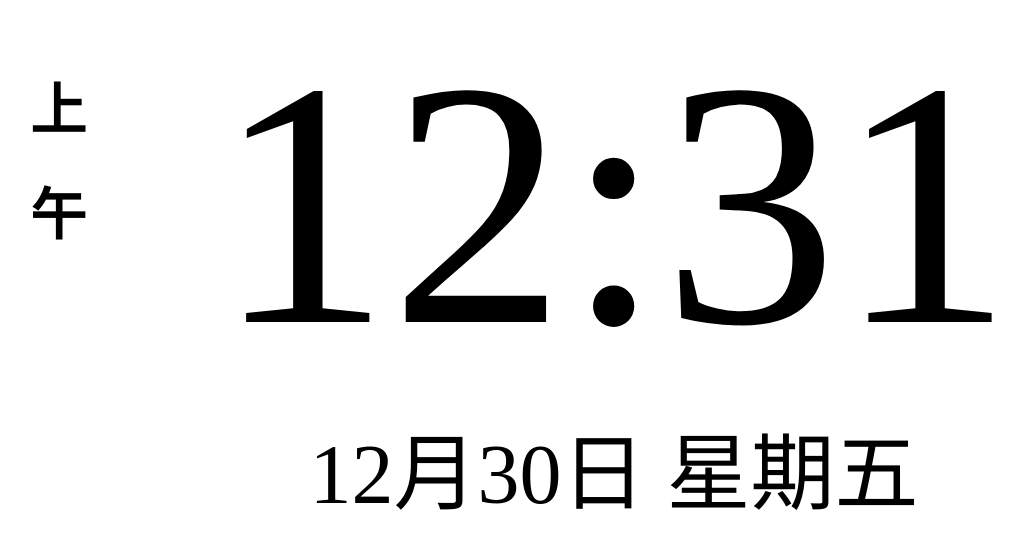
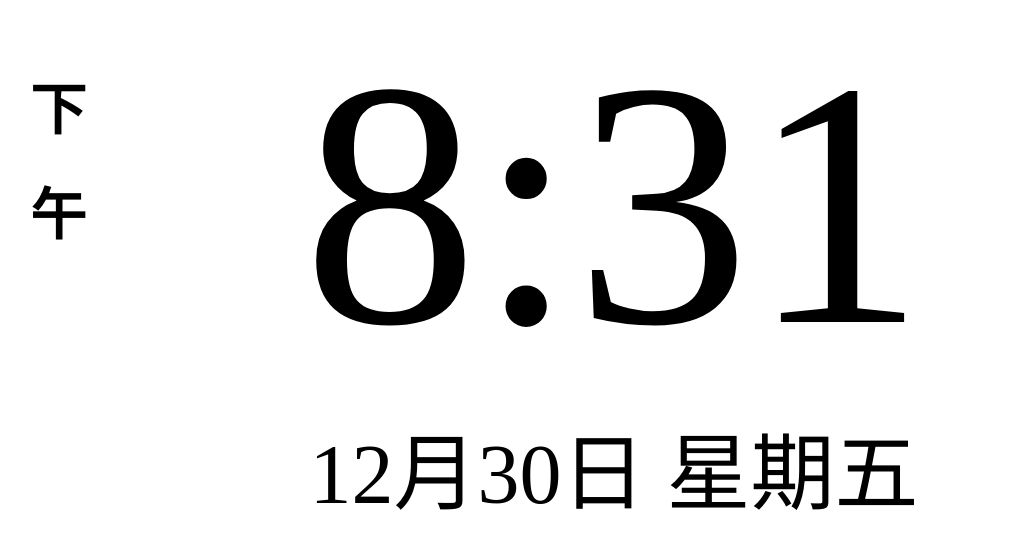
Before and after one commit to JingJingJingJingJingJing/MyKindleClock, a plain HTML site: page index.html in a window 1280 px wide. Shown: the part 227-776 px from the top of the page, without its empty margins (26-1049 px from the left). Drawn offline with Linux system fonts and the light colour scheme.

Commit message:
Update index.html

```diff
--- a/index.html
+++ b/index.html
@@ -35,7 +35,7 @@
       // 时钟模块
       function clock() {
         var date = new Date()
-        var utc8DiffMinutes = date.getTimezoneOffset() //+ 540
+        var utc8DiffMinutes = date.getTimezoneOffset() + 480
         date.setMinutes(date.getMinutes() + utc8DiffMinutes)
 
         var hour = date.getHours()
```
